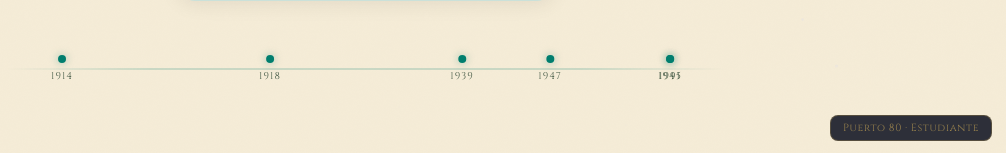
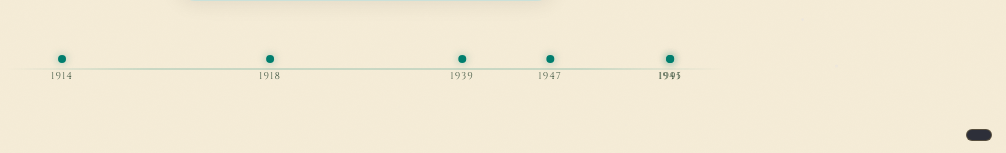
Before and after one commit to luissss-del/Proyecto11, a Django app: template login/templates/home.html in a window 1280 px wide. Shown: the part 1499-1652 px from the top of the page, without its empty margins (274-1280 px from the left). Run offline with Django 5.2, Linux system fonts and the light colour scheme; data comes from the database, SQL or seed files in the repository; tables that the repository leaves empty hold one stand-in row (values such as "Sample post"); the template is opened without the code that fills it: values that come from a table or form of the project are taken from there, most other values are stand-ins (such as "Sample title", 1, 10 or a date in 2020); some web fonts are replaced.

Commit message:
Borrar puerto de estudiante

```diff
--- a/login/templates/home.html
+++ b/login/templates/home.html
@@ -514,8 +514,7 @@ renderPaginas();
 // ════════════════════════════════════════════════════════════════
 // BANNER PUERTO
 // ════════════════════════════════════════════════════════════════
-document.getElementById('portBanner').textContent =
-  `Puerto ${location.port || '80'} · ${WL_USER.esAdmin ? 'Profesor' : 'Estudiante'}`;
+
 
 // ════════════════════════════════════════════════════════════════
 // HEARTBEAT
```
